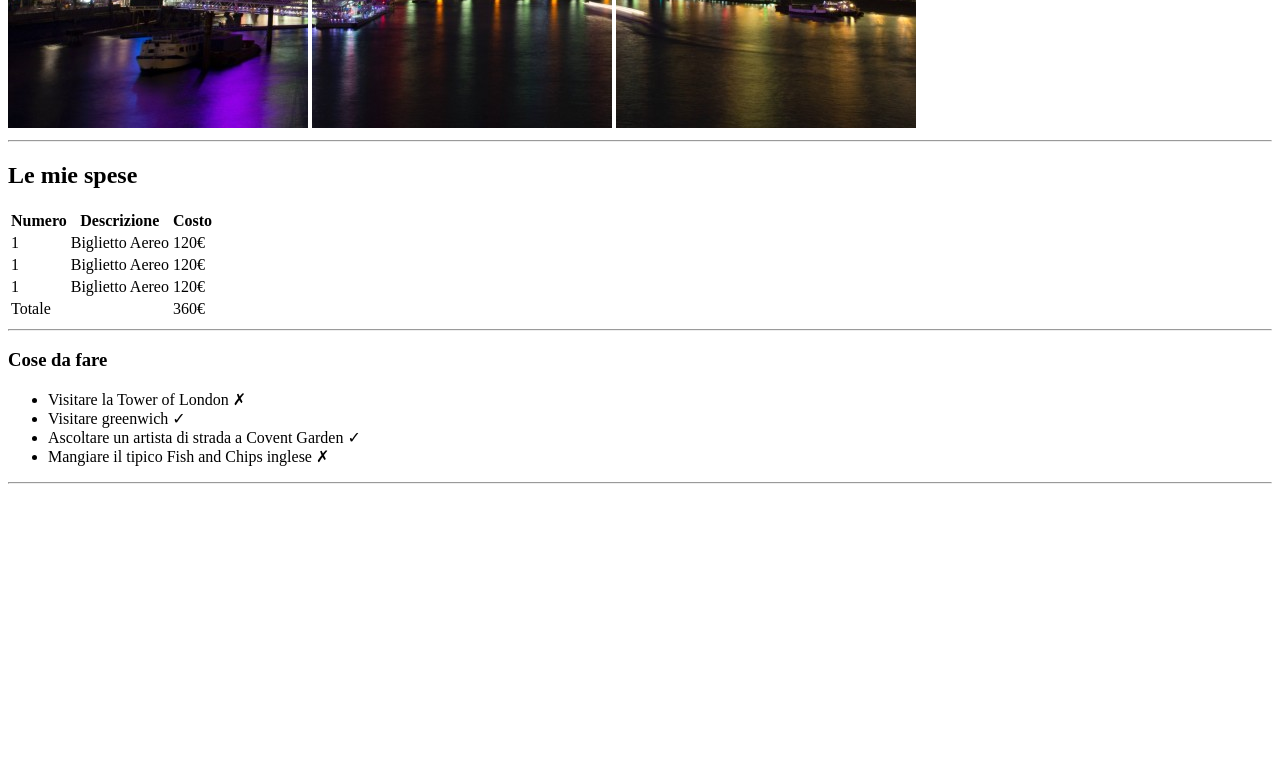
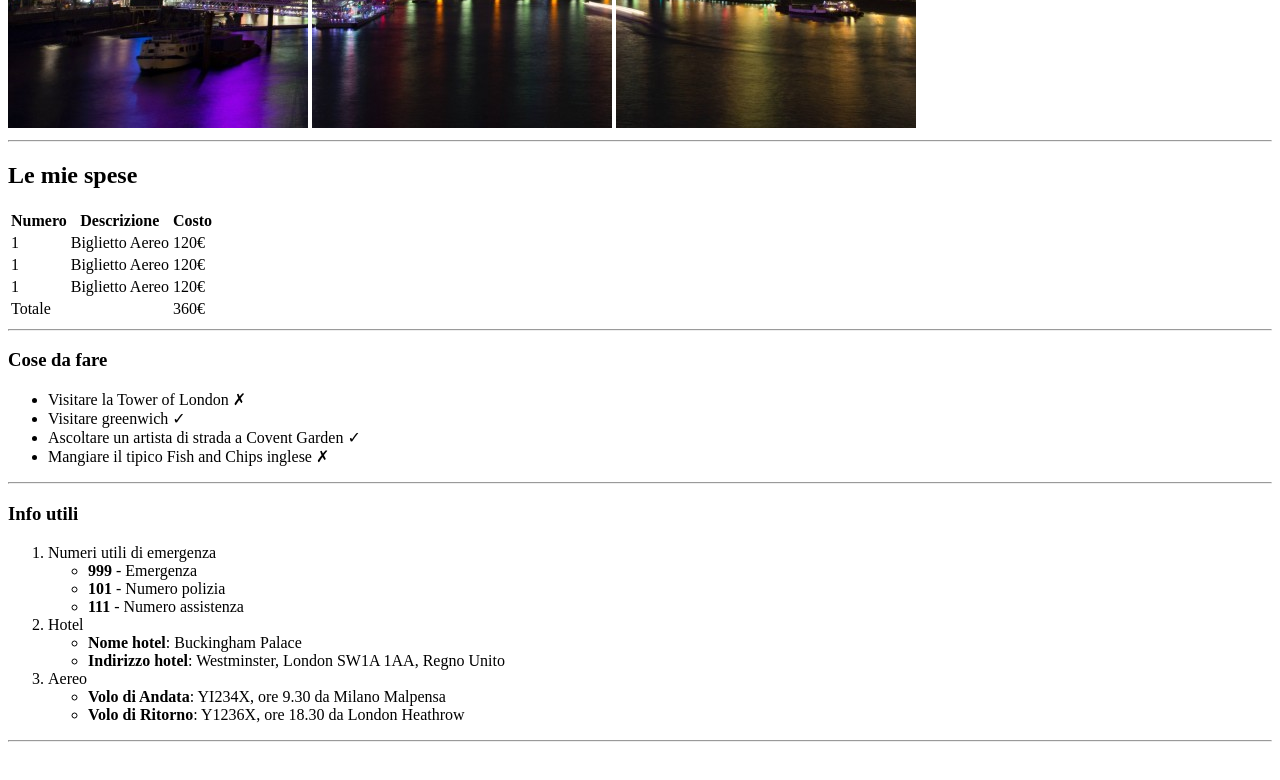
Before and after one commit to giorgiospirostopala/html-london-trip, a plain HTML site: page index.html in a window 1280 px wide. Shown: the part 552-1332 px from the top of the page. Before the commit the page ends 1044 px from the top, so only its background shows below. Drawn offline with Linux system fonts and the light colour scheme.

Commit message:
add: info utili

```diff
--- a/index.html
+++ b/index.html
@@ -83,6 +83,58 @@
 
     <hr>
 
+    <!-- info utili -->
+     <h3>Info utili</h3>
+
+     <!-- elenco ibrido -->
+        <ol>
+            <li> Numeri utili di emergenza
+
+                <!-- sottolista -->
+                    <ul>
+                        <li>
+                            <strong>999</strong> - Emergenza
+                        </li>
+                        <li>
+                            <strong>101</strong> - Numero polizia
+                        </li>
+                        <li>
+                            <strong>111</strong> - Numero assistenza
+                        </li>
+                    </ul>
+                <!-- sottolista -->
+            </li>
+
+            <li> Hotel
+                <!-- sottolista -->
+                 <ul>
+                    <li>
+                        <strong>Nome hotel</strong>: Buckingham Palace
+                    </li>
+                    <li>
+                        <strong>Indirizzo hotel</strong>: Westminster, London SW1A 1AA, Regno Unito
+                    </li>
+                 </ul>
+                <!-- sottolista -->
+            </li>
+
+            <li> Aereo
+                <!-- sottolista -->
+                 <ul>
+                    <li>
+                        <strong>Volo di Andata</strong>: YI234X, ore 9.30 da Milano Malpensa
+                    </li>
+                    <li>
+                        <strong>Volo di Ritorno</strong>: Y1236X, ore 18.30 da London Heathrow
+                    </li>
+                 </ul>
+                <!-- sottolista -->
+            </li>
+        </ol>
+     <!-- elenco ibrido -->
+    <!-- info utili -->
+
+    <hr>
 
 
 
@@ -95,5 +147,9 @@
 
 
 
+
+
+
+    <br><br><br><br><br><br><br><br><br><br><br><br><br><br><br><br><br><br><br>
 </body>
 </html>
```
